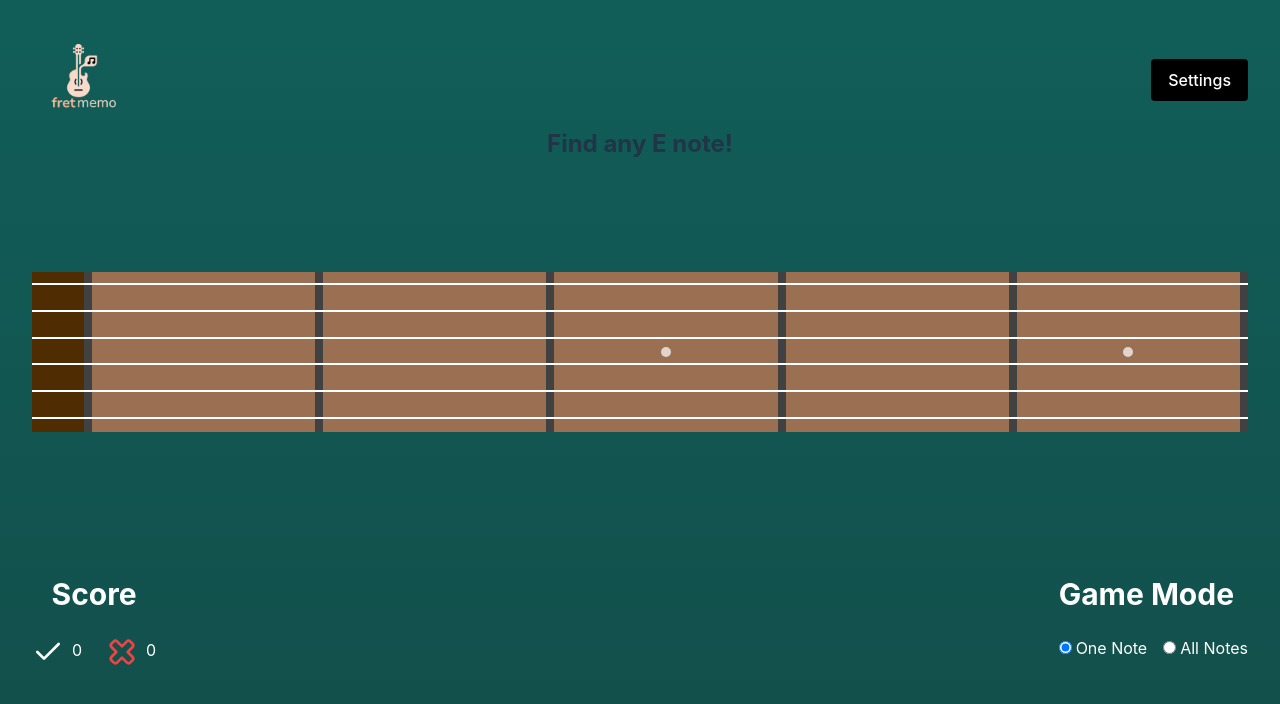
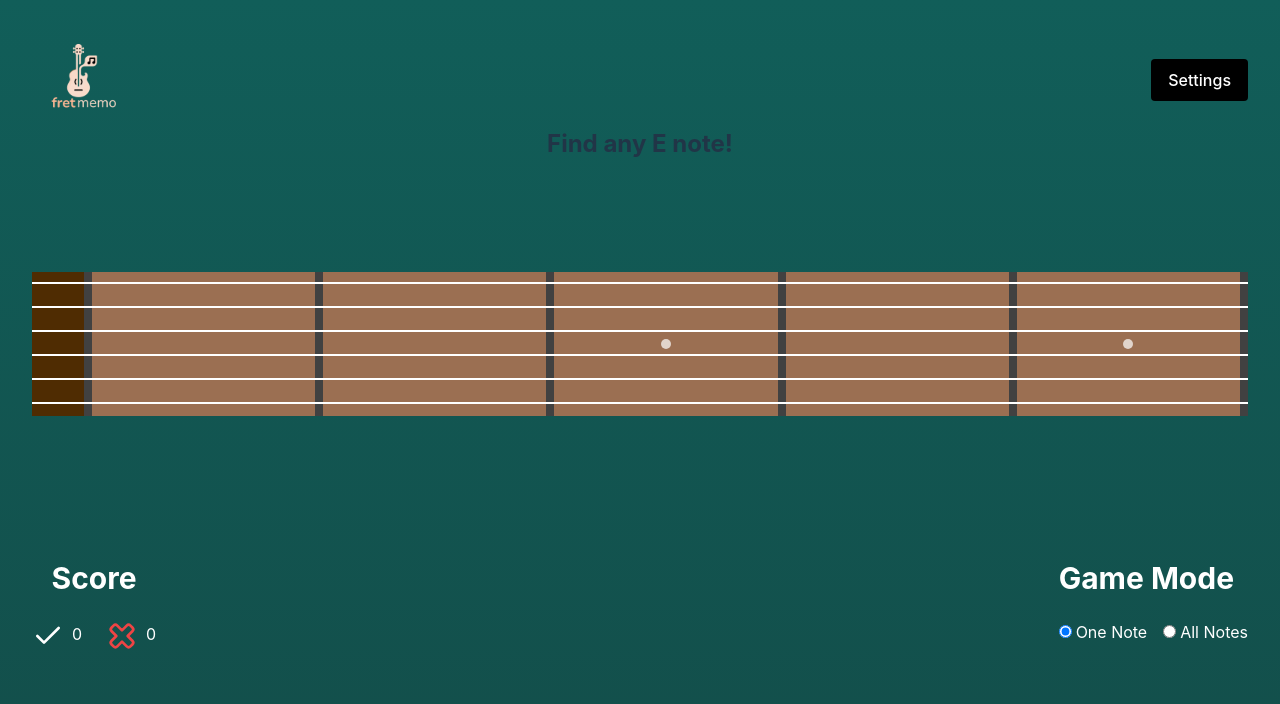
Before and after one commit to pmarcanol/fretmemo, a React (Vite) app: page / in a window 1280 px wide. Shown: the top 704 px of the page. Built offline with nearby package versions, Linux system fonts and the light colour scheme.

Commit message:
change randomf

```diff
--- a/src/fretboard/fretboard.css
+++ b/src/fretboard/fretboard.css
@@ -6,6 +6,7 @@
 .fretboard {
   background-color: #9b6f52;
   display: grid;
+  overflow: scroll;
 }
 
 .strings-container {
@@ -48,7 +49,7 @@
 }
 
 .fret-element {
-  height: 20vh;
+
   background-color: transparent;
   border-right: 8px solid rgb(65, 65, 65);
   grid-template-rows: repeat(1, 1fr);
```
